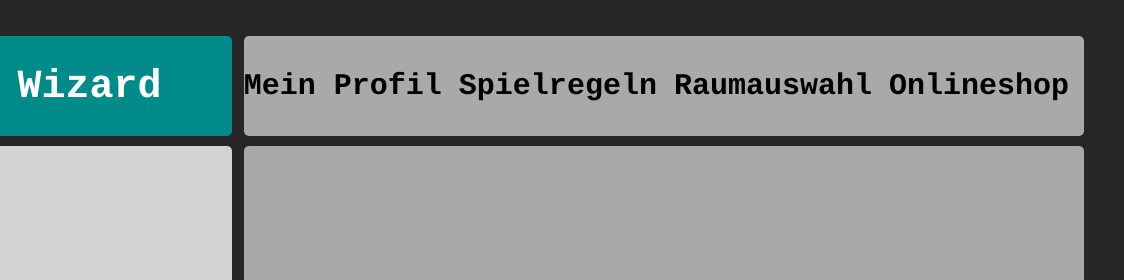
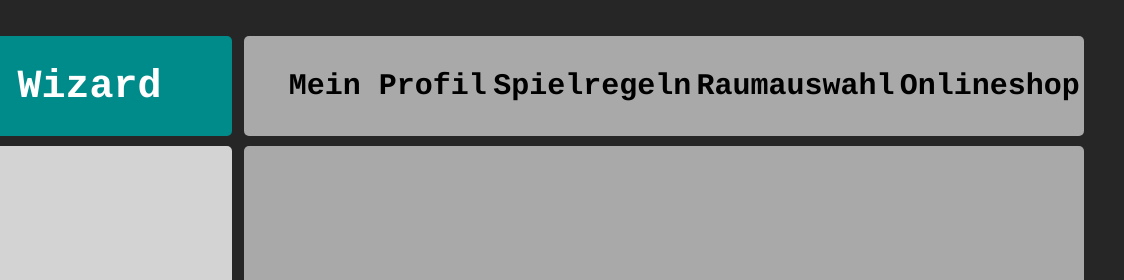
Before and after one commit to paraRhyme/webEngineering, a website: page public/index.html in a window 1280 px wide. Shown: the top 280 px of the page, 156-1280 px from the left. Drawn offline with nearby package versions, Linux system fonts and the light colour scheme; no server answers.

Commit message:
kleiner Fehler GUI

```diff
--- a/public/index.html
+++ b/public/index.html
@@ -44,7 +44,7 @@
                 </p>
 			</div>
 			<div id="menue">
-                <h2><a href="http://www.google.de" style="margin-left: 40px">Mein Profil</a></h2>
+                <h2 style="padding-left: 45px"><a href="http://www.google.de">Mein Profil</a></h2>
                 <h2><a href="http://www.google.de">Spielregeln</a></h2>
                 <h2><a id="roomChooserTab">Raumauswahl</a></h2>
                 <h2><a href="http://www.google.de">Onlineshop</a></h2>
```
